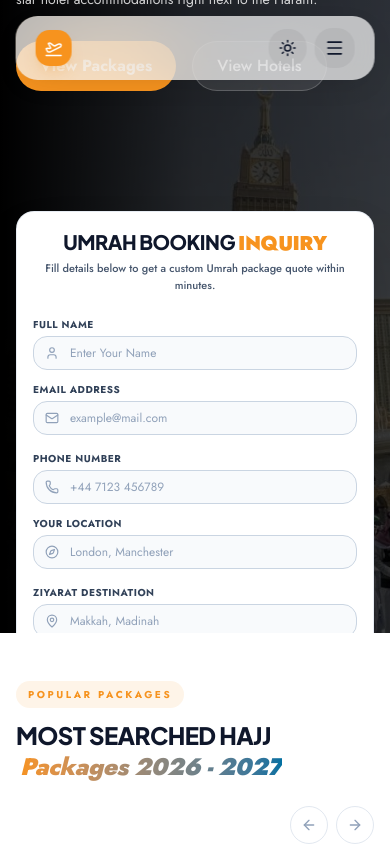
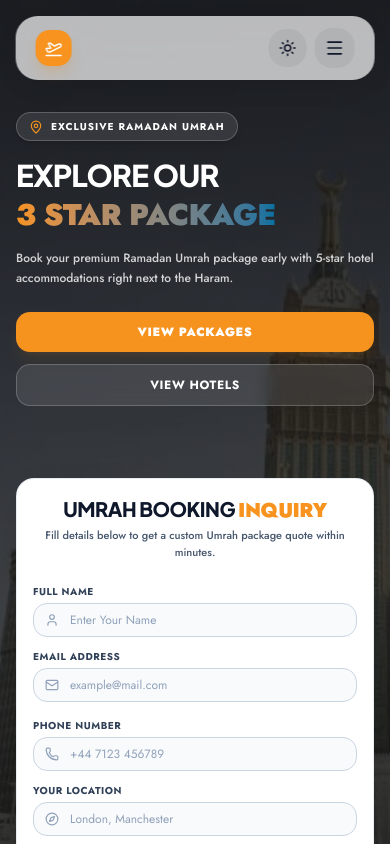
Before and after one commit to techtravelshook/travelshookcode, a Next.js app: page /hajj-umrah/3-star-umrah in a window 390 px wide. Shown: the top 844 px of the page. Built offline with nearby package versions, Linux system fonts and the light colour scheme.

Commit message:
Updated responsiveness code for packageSlider

```diff
--- a/components/hajjumrah/packagedetails/PackageSlider.jsx
+++ b/components/hajjumrah/packagedetails/PackageSlider.jsx
@@ -22,46 +22,47 @@ export default function PackageSlider({
   formComponent,
 }) {
   return (
-    <section className="relative h-[75vh] md:h-[95vh] w-full flex items-center overflow-hidden">
+    <section className="relative h-auto min-h-screen md:h-[95vh] w-full flex items-center overflow-hidden bg-zinc-950">
 
-      {/* BACKGROUND IMAGE */}
-      <div className="absolute inset-0">
+      {/* BACKGROUND IMAGE WITH MOBILE OPTIMIZATION */}
+      <div className="absolute inset-0 z-0">
         <Image
           src={imageSrc}
           alt={imageAlt}
           fill
-          className="object-cover object-center"
+          className="object-cover object-center pointer-events-none"
           priority
+          sizes="100vw"
         />
       </div>
 
-      {/* OVERLAYS */}
-      <div className="absolute inset-0 bg-black/65" />
-      <div className="absolute inset-0 bg-gradient-to-r from-black via-black/50 to-black/30" />
+      {/* OVERLAYS FOR ENHANCED CONTRAST AND READABILITY */}
+      <div className="absolute inset-0 bg-black/70 md:bg-black/65 z-10" />
+      <div className="absolute inset-0 bg-gradient-to-b from-black/50 via-transparent to-black/80 md:bg-gradient-to-r md:from-black md:via-black/60 md:to-black/20 z-10" />
 
       {/* CONTENT LAYER */}
-      <div className="relative z-20 container mx-auto px-4 lg:px-12 w-full grid grid-cols-1 lg:grid-cols-12 gap-8 items-center">
+      <div className="relative z-20 container mx-auto px-4 lg:px-12 w-full grid grid-cols-1 lg:grid-cols-12 gap-8 lg:gap-12 items-center pt-28 md:pt-0 pb-12 md:pb-0">
 
         {/* TEXT COLUMN */}
-        <div className={`max-w-2xl pt-20 lg:pt-10 ${formComponent ? "lg:col-span-7" : "lg:col-span-12"}`}>
+        <div className={`max-w-2xl text-left flex flex-col justify-center ${formComponent ? "lg:col-span-7" : "lg:col-span-12"}`}>
 
           {/* BADGE */}
           {badgeText && (
-            <div className="inline-flex items-center gap-2 px-4 py-2 rounded-full bg-white/10 border border-white/20 backdrop-blur-md mb-5">
-              <MapPin size={16} className="text-[#F6931F]" />
-              <span className="text-xs uppercase tracking-widest text-white">
+            <div className="inline-flex items-center gap-2 px-3 sm:px-4 py-1.5 sm:py-2 rounded-full bg-white/10 border border-white/20 backdrop-blur-md mb-4 sm:mb-5 self-start shadow-md">
+              <MapPin size={14} className="text-[#F6931F] shrink-0" />
+              <span className="text-[10px] sm:text-xs uppercase tracking-widest font-bold text-white">
                 {badgeText}
               </span>
             </div>
           )}
 
-          {/* TITLE */}
-          <h1 className="text-4xl md:text-5xl lg:text-6xl font-black leading-tight uppercase text-white">
+          {/* TITLE WITH RESPONISVE FONT BREAKPOINTS */}
+          <h1 className="text-3xl sm:text-4xl md:text-5xl lg:text-6xl font-black leading-tight sm:leading-tight uppercase text-white tracking-tight">
             {mainTitle || (
               <>
                 Explore <br />
-                <span className="bg-gradient-to-r from-[#F6931F] to-[#0070A1] bg-clip-text text-transparent">
-                Hajj & Umrah Packages
+                <span className="bg-gradient-to-r from-[#F6931F] via-orange-400 to-[#0070A1] bg-clip-text text-transparent">
+                  Hajj & Umrah Packages
                 </span>
               </>
             )}
@@ -69,17 +70,17 @@ export default function PackageSlider({
 
           {/* DESCRIPTION */}
           {description && (
-            <p className="mt-5 text-white/80 text-sm md:text-base max-w-xl">
+            <p className="mt-4 sm:mt-5 text-white/80 text-xs sm:text-sm md:text-base max-w-xl font-medium leading-relaxed">
               {description}
             </p>
           )}
 
           {/* ACTION BUTTONS */}
-          <div className="mt-8 flex flex-wrap gap-4">
+          <div className="mt-6 sm:mt-8 flex flex-wrap gap-3 sm:gap-4 w-full sm:w-auto">
             {primaryBtnText && (
               <button
                 onClick={onPrimaryClick}
-                className="px-6 py-3 rounded-full bg-[#F6931F] hover:bg-orange-500 transition font-bold text-white hover:cursor-pointer"
+                className="w-full sm:w-auto px-6 py-3 rounded-xl bg-[#F6931F] hover:bg-orange-500 transition font-black text-xs uppercase tracking-wider text-white shadow-lg shadow-[#F6931F]/10 active:scale-95 cursor-pointer"
               >
                 {primaryBtnText}
               </button>
@@ -88,7 +89,7 @@ export default function PackageSlider({
             {secondaryBtnText && (
               <button
                 onClick={onSecondaryClick}
-                className="px-6 py-3 rounded-full border border-white/20 bg-white/10 hover:cursor-pointer hover:bg-white/20 transition font-medium text-white"
+                className="w-full sm:w-auto px-6 py-3 rounded-xl border border-white/20 bg-white/10 backdrop-blur-sm hover:bg-white/20 transition font-bold text-xs uppercase tracking-wider text-white active:scale-95 cursor-pointer"
               >
                 {secondaryBtnText}
               </button>
@@ -96,10 +97,12 @@ export default function PackageSlider({
           </div>
         </div>
 
-        {/* SIDE COMPONENT SLOT (FORM) */}
+        {/* SIDE COMPONENT SLOT (FORM) - FULLY REALIGNED FOR SMARTPHONE WRAPPING */}
         {formComponent && (
-          <div className="w-full lg:col-span-5 flex justify-center lg:justify-end mt-22">
-            {formComponent}
+          <div className="w-full lg:col-span-5 flex justify-center lg:justify-end mt-4 lg:mt-0 z-20">
+            <div className="w-full max-w-md bg-transparent rounded-2xl mt-6">
+              {formComponent}
+            </div>
           </div>
         )}
 
```
